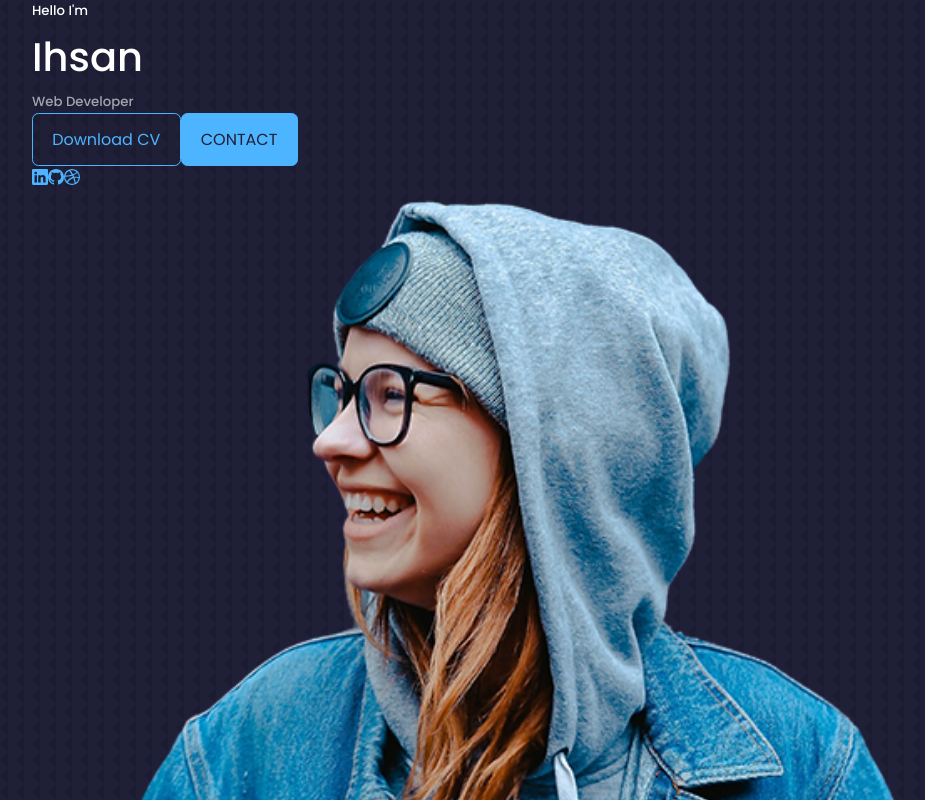
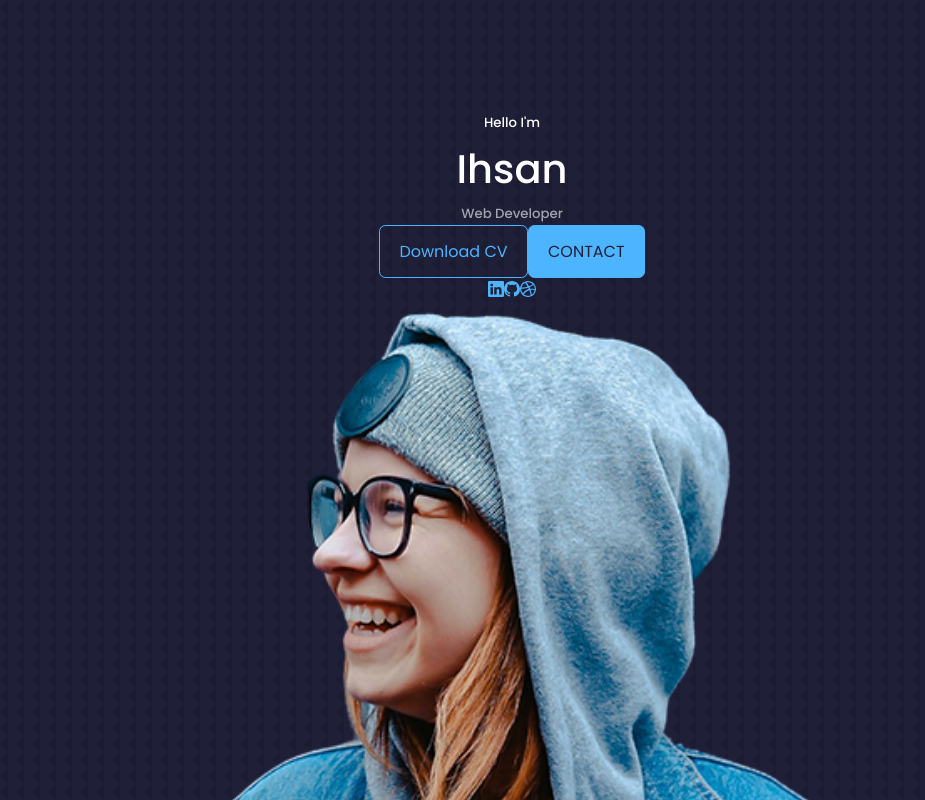
Before and after one commit to Jek-San/ihsan-profile, a React (Create React App) app: page / in a window 1280 px wide. Shown: the top 800 px of the page, without its empty margins (128-1053 px from the left). Built offline with nearby package versions, Linux system fonts and the light colour scheme.

Commit message:
Making Social Header  m57

```diff
--- a/src/components/header/header.css
+++ b/src/components/header/header.css
@@ -0,0 +1,11 @@
+header {
+  height: 100vh;
+  padding-top: 7rem;
+  overflow: hidden;
+}
+
+.header__container {
+  text-align: center;
+  height: 100%;
+  position: relative;
+}
```
